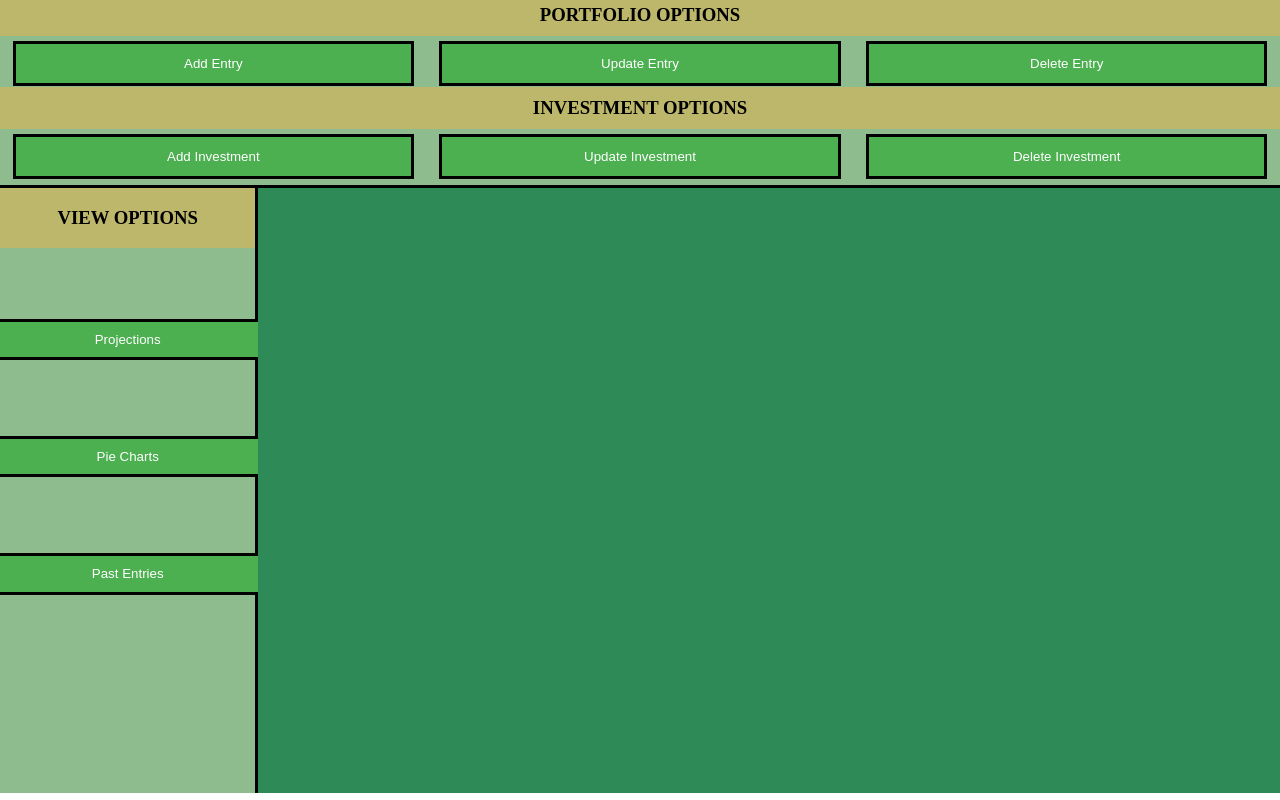
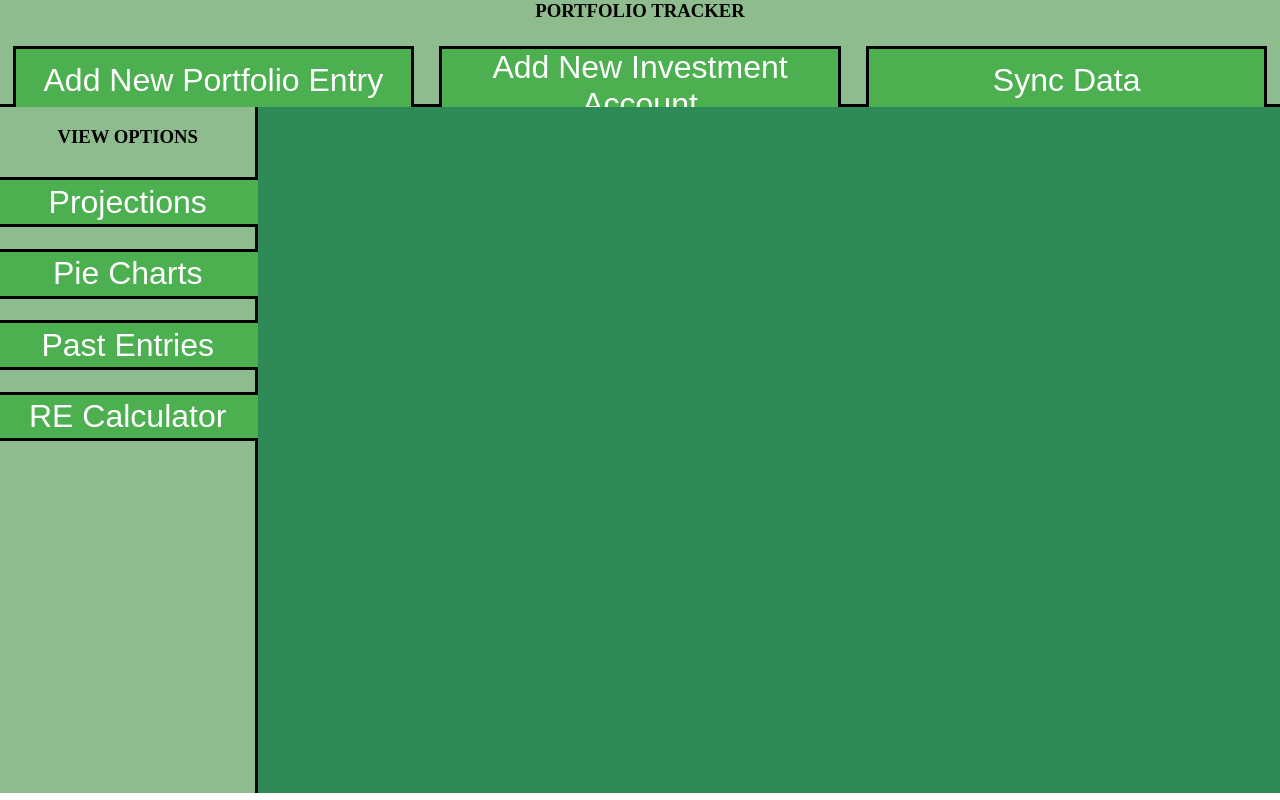
Before and after one commit to meet1993shah/PortfolioTracker, a Flask app: page / in a window 1280 px wide. Run offline with Flask 3, Linux system fonts and the light colour scheme.

Commit message:
fixed styles

```diff
--- a/static/script.js
+++ b/static/script.js
@@ -1,5 +1,5 @@
 document.addEventListener('DOMContentLoaded', function() {
-    // Add event listeners for portfolio options
+	// Add event listeners for portfolio options
 	document.getElementById('add_portfolio_entry').addEventListener('click', function() {
 	    // Open a form for adding a new portfolio entry
 	    const formWindow = window.open('', '_blank', 'width=400,height=300');
@@ -61,102 +61,102 @@ document.addEventListener('DOMContentLoaded', function() {
 	    formWindow.document.body.appendChild(form);
 	});
 
-	document.getElementById('update_portfolio_entry').addEventListener('click', function() {
-	    // Prompt user for entry date to update
-	    const entryDate = prompt('Enter the date of the entry to update (YYYY-MM-DD):');
-	    if (!entryDate) return; // Exit if user cancels or inputs empty string
+	// document.getElementById('update_portfolio_entry').addEventListener('click', function() {
+	//     // Prompt user for entry date to update
+	//     const entryDate = prompt('Enter the date of the entry to update (YYYY-MM-DD):');
+	//     if (!entryDate) return; // Exit if user cancels or inputs empty string
 
-	    // Fetch existing portfolio entry data
-	    fetch(`/get_portfolio_entry?entryDate=${entryDate}`)
-	        .then(response => response.json())
-	        .then(data => {
-	            // Open a form for updating the portfolio entry
-	            const formWindow = window.open('', '_blank', 'width=400,height=300');
+	//     // Fetch existing portfolio entry data
+	//     fetch(`/get_portfolio_entry?entryDate=${entryDate}`)
+	//         .then(response => response.json())
+	//         .then(data => {
+	//             // Open a form for updating the portfolio entry
+	//             const formWindow = window.open('', '_blank', 'width=400,height=300');
 
-	            // Create the form elements
-	            const form = document.createElement('form');
-	            const investmentsInput = document.createElement('input');
-	            investmentsInput.setAttribute('type', 'text');
-	            investmentsInput.setAttribute('placeholder', 'Investments');
-	            investmentsInput.value = data.investments;
-	            const balanceInput = document.createElement('input');
-	            balanceInput.setAttribute('type', 'number');
-	            balanceInput.setAttribute('placeholder', 'Balance');
-	            balanceInput.value = data.balance;
-	            const submitButton = document.createElement('button');
-	            submitButton.textContent = 'Submit';
+	//             // Create the form elements
+	//             const form = document.createElement('form');
+	//             const investmentsInput = document.createElement('input');
+	//             investmentsInput.setAttribute('type', 'text');
+	//             investmentsInput.setAttribute('placeholder', 'Investments');
+	//             investmentsInput.value = data.investments;
+	//             const balanceInput = document.createElement('input');
+	//             balanceInput.setAttribute('type', 'number');
+	//             balanceInput.setAttribute('placeholder', 'Balance');
+	//             balanceInput.value = data.balance;
+	//             const submitButton = document.createElement('button');
+	//             submitButton.textContent = 'Submit';
 
-	            // Add form elements to the form
-	            form.appendChild(investmentsInput);
-	            form.appendChild(balanceInput);
-	            form.appendChild(submitButton);
+	//             // Add form elements to the form
+	//             form.appendChild(investmentsInput);
+	//             form.appendChild(balanceInput);
+	//             form.appendChild(submitButton);
 
-	            // Add event listener for form submission
-	            form.addEventListener('submit', function(event) {
-	                event.preventDefault();
+	//             // Add event listener for form submission
+	//             form.addEventListener('submit', function(event) {
+	//                 event.preventDefault();
 
-	                // Get form data
-	                const formData = {
-	                    investments: investmentsInput.value,
-	                    balance: balanceInput.value
-	                };
+	//                 // Get form data
+	//                 const formData = {
+	//                     investments: investmentsInput.value,
+	//                     balance: balanceInput.value
+	//                 };
 
-	                // Send form data to server to update portfolio entry
-	                fetch(`/update_portfolio_entry?entryDate=${entryDate}`, {
-	                    method: 'PUT',
-	                    headers: {
-	                        'Content-Type': 'application/json'
-	                    },
-	                    body: JSON.stringify(formData)
-	                })
-	                .then(response => {
-	                    if (response.ok) {
-	                        alert('Portfolio entry updated successfully.');
-	                        formWindow.close();
-	                    } else {
-	                        throw new Error('Failed to update portfolio entry.');
-	                    }
-	                })
-	                .catch(error => {
-	                    console.error('Error updating portfolio entry:', error);
-	                    alert('Failed to update portfolio entry. Please try again.');
-	                });
-	            });
+	//                 // Send form data to server to update portfolio entry
+	//                 fetch(`/update_portfolio_entry?entryDate=${entryDate}`, {
+	//                     method: 'PUT',
+	//                     headers: {
+	//                         'Content-Type': 'application/json'
+	//                     },
+	//                     body: JSON.stringify(formData)
+	//                 })
+	//                 .then(response => {
+	//                     if (response.ok) {
+	//                         alert('Portfolio entry updated successfully.');
+	//                         formWindow.close();
+	//                     } else {
+	//                         throw new Error('Failed to update portfolio entry.');
+	//                     }
+	//                 })
+	//                 .catch(error => {
+	//                     console.error('Error updating portfolio entry:', error);
+	//                     alert('Failed to update portfolio entry. Please try again.');
+	//                 });
+	//             });
 
-	            // Append form to the window
-	            formWindow.document.body.appendChild(form);
-	        })
-	        .catch(error => {
-	            console.error('Error fetching portfolio entry:', error);
-	            alert('Failed to fetch portfolio entry. Please try again.');
-	        });
-	});
+	//             // Append form to the window
+	//             formWindow.document.body.appendChild(form);
+	//         })
+	//         .catch(error => {
+	//             console.error('Error fetching portfolio entry:', error);
+	//             alert('Failed to fetch portfolio entry. Please try again.');
+	//         });
+	// });
 
-	document.getElementById('delete_portfolio_entry').addEventListener('click', function() {
-	    // Prompt user for entry date to delete
-	    const entryDate = prompt('Enter the date of the entry to delete (YYYY-MM-DD):');
-	    if (!entryDate) return; // Exit if user cancels or inputs empty string
+	// document.getElementById('delete_portfolio_entry').addEventListener('click', function() {
+	//     // Prompt user for entry date to delete
+	//     const entryDate = prompt('Enter the date of the entry to delete (YYYY-MM-DD):');
+	//     if (!entryDate) return; // Exit if user cancels or inputs empty string
 
-	    // Confirm deletion with user
-	    const confirmMessage = `Are you sure you want to delete the portfolio entry for ${entryDate}?`;
-	    if (confirm(confirmMessage)) {
-	        // Send request to server to delete portfolio entry
-	        fetch(`/delete_portfolio_entry?entryDate=${entryDate}`, {
-	            method: 'DELETE'
-	        })
-	        .then(response => {
-	            if (response.ok) {
-	                alert('Portfolio entry deleted successfully.');
-	            } else {
-	                throw new Error('Failed to delete portfolio entry.');
-	            }
-	        })
-	        .catch(error => {
-	            console.error('Error deleting portfolio entry:', error);
-	            alert('Failed to delete portfolio entry. Please try again.');
-	        });
-	    }
-	});
+	//     // Confirm deletion with user
+	//     const confirmMessage = `Are you sure you want to delete the portfolio entry for ${entryDate}?`;
+	//     if (confirm(confirmMessage)) {
+	//         // Send request to server to delete portfolio entry
+	//         fetch(`/delete_portfolio_entry?entryDate=${entryDate}`, {
+	//             method: 'DELETE'
+	//         })
+	//         .then(response => {
+	//             if (response.ok) {
+	//                 alert('Portfolio entry deleted successfully.');
+	//             } else {
+	//                 throw new Error('Failed to delete portfolio entry.');
+	//             }
+	//         })
+	//         .catch(error => {
+	//             console.error('Error deleting portfolio entry:', error);
+	//             alert('Failed to delete portfolio entry. Please try again.');
+	//         });
+	//     }
+	// });
 
     // Add event listeners for investment options
 	document.getElementById('add_investment').addEventListener('click', function() {
@@ -211,68 +211,68 @@ document.addEventListener('DOMContentLoaded', function() {
 	});
 
 
-    document.getElementById('update_investment').addEventListener('click', function() {
-	    // Prompt user for existing investment name
-	    const existingInvestmentName = prompt('Enter the name of the existing investment:');
-	    if (!existingInvestmentName) return; // Exit if user cancels or inputs empty string
+ //    document.getElementById('update_investment').addEventListener('click', function() {
+	//     // Prompt user for existing investment name
+	//     const existingInvestmentName = prompt('Enter the name of the existing investment:');
+	//     if (!existingInvestmentName) return; // Exit if user cancels or inputs empty string
 
-	    // Prompt user for new investment name
-	    const newInvestmentName = prompt('Enter the new name for the investment:');
-	    if (!newInvestmentName) return; // Exit if user cancels or inputs empty string
+	//     // Prompt user for new investment name
+	//     const newInvestmentName = prompt('Enter the new name for the investment:');
+	//     if (!newInvestmentName) return; // Exit if user cancels or inputs empty string
 
-	    // Confirm name change with user
-	    const confirmMessage = `Are you sure you want to change the name of "${existingInvestmentName}" to "${newInvestmentName}"?`;
-	    if (confirm(confirmMessage)) {
-	        // Send request to server to update investment name
-	        fetch('/update_investment', {
-	            method: 'POST',
-	            headers: {
-	                'Content-Type': 'application/json'
-	            },
-	            body: JSON.stringify({
-	                existingInvestmentName: existingInvestmentName,
-	                newInvestmentName: newInvestmentName
-	            })
-	        })
-	        .then(response => {
-	            if (response.ok) {
-	                alert('Investment name updated successfully.');
-	            } else {
-	                throw new Error('Failed to update investment name.');
-	            }
-	        })
-	        .catch(error => {
-	            console.error('Error updating investment name:', error);
-	            alert('Failed to update investment name. Please try again.');
-	        });
-	    }
-	});
+	//     // Confirm name change with user
+	//     const confirmMessage = `Are you sure you want to change the name of "${existingInvestmentName}" to "${newInvestmentName}"?`;
+	//     if (confirm(confirmMessage)) {
+	//         // Send request to server to update investment name
+	//         fetch('/update_investment', {
+	//             method: 'POST',
+	//             headers: {
+	//                 'Content-Type': 'application/json'
+	//             },
+	//             body: JSON.stringify({
+	//                 existingInvestmentName: existingInvestmentName,
+	//                 newInvestmentName: newInvestmentName
+	//             })
+	//         })
+	//         .then(response => {
+	//             if (response.ok) {
+	//                 alert('Investment name updated successfully.');
+	//             } else {
+	//                 throw new Error('Failed to update investment name.');
+	//             }
+	//         })
+	//         .catch(error => {
+	//             console.error('Error updating investment name:', error);
+	//             alert('Failed to update investment name. Please try again.');
+	//         });
+	//     }
+	// });
 
-	document.getElementById('delete_investment').addEventListener('click', function() {
-	    // Prompt user for investment name to delete
-	    const investmentName = prompt('Enter the name of the investment to delete:');
-	    if (!investmentName) return; // Exit if user cancels or inputs empty string
+	// document.getElementById('delete_investment').addEventListener('click', function() {
+	//     // Prompt user for investment name to delete
+	//     const investmentName = prompt('Enter the name of the investment to delete:');
+	//     if (!investmentName) return; // Exit if user cancels or inputs empty string
 
-	    // Confirm deletion with user
-	    const confirmMessage = `Are you sure you want to delete the investment "${investmentName}"?`;
-	    if (confirm(confirmMessage)) {
-	        // Send request to server to delete investment
-	        fetch(`/delete_investment?investmentName=${investmentName}`, {
-	            method: 'DELETE'
-	        })
-	        .then(response => {
-	            if (response.ok) {
-	                alert('Investment deleted successfully.');
-	            } else {
-	                throw new Error('Failed to delete investment.');
-	            }
-	        })
-	        .catch(error => {
-	            console.error('Error deleting investment:', error);
-	            alert('Failed to delete investment. Please try again.');
-	        });
-	    }
-	});
+	//     // Confirm deletion with user
+	//     const confirmMessage = `Are you sure you want to delete the investment "${investmentName}"?`;
+	//     if (confirm(confirmMessage)) {
+	//         // Send request to server to delete investment
+	//         fetch(`/delete_investment?investmentName=${investmentName}`, {
+	//             method: 'DELETE'
+	//         })
+	//         .then(response => {
+	//             if (response.ok) {
+	//                 alert('Investment deleted successfully.');
+	//             } else {
+	//                 throw new Error('Failed to delete investment.');
+	//             }
+	//         })
+	//         .catch(error => {
+	//             console.error('Error deleting investment:', error);
+	//             alert('Failed to delete investment. Please try again.');
+	//         });
+	//     }
+	// });
 
     // Add event listeners for visualization options
     // document.getElementById('projections').addEventListener('click', function() {
--- a/static/styles.css
+++ b/static/styles.css
@@ -5,12 +5,12 @@ body, html {
 }
 
 .top-section {
-    height: 15%;
+    height: 5%;
     display: flex;
     justify-content: center;
     align-items: center;
     flex-direction: column;
-    padding-top: 2.1%;
+    padding-top: 2%;
     padding-bottom: 3%;
     background-color: darkseagreen;
     border-bottom: solid black;
@@ -29,8 +29,8 @@ body, html {
     justify-content: space-evenly;
     align-items: center;
     width: 100%;
-    background-color: darkkhaki;
-    height: 45%;
+    background-color: darkseagreen;
+    height: 50%;
 }
 
 .top-options {
@@ -39,11 +39,11 @@ body, html {
     justify-content: space-evenly;
     align-items: center;
     width: 100%;
-    height: 60%;
+    height: 50%;
 }
 
 .bottom-section {
-    height: 75.6%;
+    height: 85.8%;
     display: flex;
     flex-direction: row;
     margin-top: 0%;
@@ -66,13 +66,13 @@ body, html {
     align-items: center;
     height: 10%;
     width: 100%;
-    background-color: darkkhaki;
+    background-color: darkseagreen;
 }
 
 .bottom-options {
     display: flex;
     flex-direction: column;
-    justify-content: space-evenly;
+    justify-content: flex-start;
     align-items: center;
     margin-bottom: 50%;
     height: 90%;
@@ -88,7 +88,7 @@ body, html {
 }
 
 .top-options button {
-    padding: 0.5%;
+    padding: 0%;
     margin-left: 1%;
     margin-right: 1%;
     background-color: #4CAF50; /* Green color */
@@ -97,21 +97,23 @@ body, html {
     cursor: pointer;
     transition: background-color 0.3s;
     border: solid black;
-    width: 80%;
-    height:  80%;
+    width: 60%;
+    height:  100%;
+    font-size: 200%;
 }
 
 .bottom-options button {
-    margin-top: 5%;
-    margin-bottom: 5%;
     background-color: #4CAF50; /* Green color */
     color: white;
     border: none;
     cursor: pointer;
     transition: background-color 0.3s;
     border: solid black;
-    width: 300%;
+    width: 130%;
     height: 10%;
+    font-size: 200%;
+    margin-top: 5%;
+    margin-bottom: 5%;
 }
 
 .top-options button:hover, .bottom-options button:hover {
--- a/templates/index.html
+++ b/templates/index.html
@@ -10,22 +10,12 @@
     <div class="top-section">
         <div class="panel">
         	<div class="panel-header">
-            	<h3>PORTFOLIO OPTIONS</h3>
+            	<h3>PORTFOLIO TRACKER</h3>
             </div>
             <div class="top-options">
-                <button id="add_portfolio_entry">Add Entry</button>
-                <button id="update_portfolio_entry">Update Entry</button>
-                <button id="delete_portfolio_entry">Delete Entry</button>
-            </div>
-        </div>
-        <div class="panel">
-        	<div class="panel-header">
-            	<h3>INVESTMENT OPTIONS</h3>
-            </div>
-            <div class="top-options">
-                <button id="add_investment">Add Investment</button>
-                <button id="update_investment">Update Investment</button>
-                <button id="delete_investment">Delete Investment</button>
+                <button id="add_portfolio_entry">Add New Portfolio Entry</button>
+                <button id="update_portfolio_entry">Add New Investment Account</button>
+                <button id="export_data">Sync Data</button>
             </div>
         </div>
     </div>
@@ -38,6 +28,7 @@
                 <button id="projections">Projections</button>
                 <button id="pie_charts">Pie Charts</button>
                 <button id="past_entries">Past Entries</button>
+                <button id="past_entries">RE Calculator</button>
             </div>
         </div>
         <div class="display">
```
